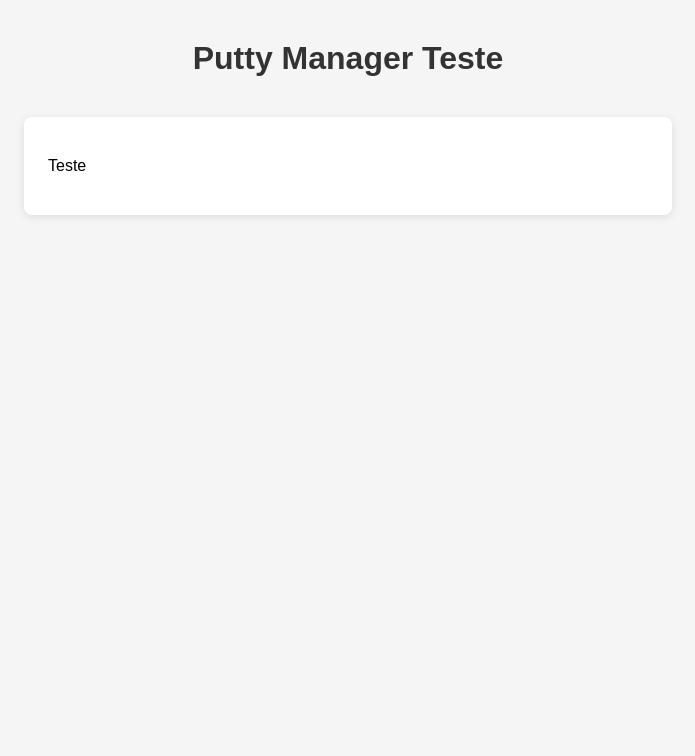
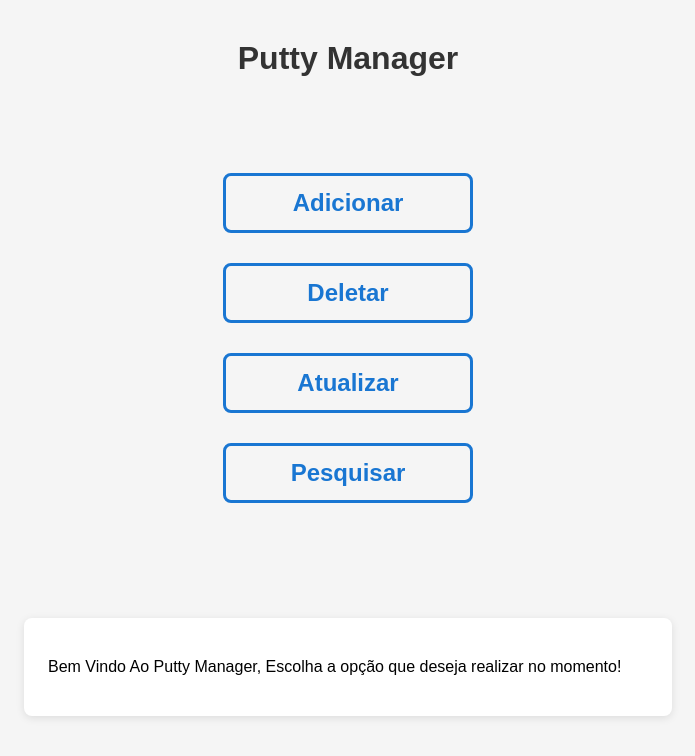
Before and after one commit to Lip1Z/PuttyManager, an Electron app: page public/index.html in a window 900 px wide. Shown: the whole page, without its empty margins (102-797 px from the left). Drawn offline with Linux system fonts and the light colour scheme.

Commit message:
Adicionado botões que redirecionam para outras páginas e criado estilo deles

```diff
--- a/public/index.html
+++ b/public/index.html
@@ -6,9 +6,41 @@
   <meta name="viewport" content="width=device-width, initial-scale=1.0">
   <title>PuttyManager App</title>
   <link rel="stylesheet" href="style.css">
+  <style>
+    #buttons-container {
+      display: flex;
+      flex-direction: column;
+      align-items: center;
+      justify-content: center;
+      min-height: 60vh;
+    }
+    #buttons-container button {
+      width: 250px;
+      height: 60px;
+      font-size: 1.5rem;
+      margin: 15px 0;
+      border-radius: 8px;
+      cursor: pointer;
+      background: transparent;
+      color: #1976d2;
+      border: 3px solid #1976d2;
+      transition: background 0.2s, color 0.2s;
+      font-weight: bold;
+    }
+    #buttons-container button:hover {
+      background: #1976d2;
+      color: #fff;
+    }
+  </style>
 </head>
 <body>
-  <h1>Putty Manager Teste</h1>
+  <h1 style="text-align:center;">Putty Manager </h1>
+  <div id="buttons-container">
+    <button onclick="window.location.href='adicionar.html'">Adicionar</button>
+    <button onclick="window.location.href='deletar.html'">Deletar</button>
+    <button onclick="window.location.href='atualizar.html'">Atualizar</button>
+    <button onclick="window.location.href='pesquisar.html'">Pesquisar</button>
+  </div>
   <div id="app"></div>
   <script src="script.js"></script>
 </body>
--- a/public/script.js
+++ b/public/script.js
@@ -1,4 +1,4 @@
 document.addEventListener('DOMContentLoaded', () => {
   const app = document.getElementById('app');
-  app.innerHTML = `<p>Teste</p>`;
+  app.innerHTML = `<p>Bem Vindo Ao Putty Manager, Escolha a opção que deseja realizar no momento!</p>`;
 });
```
Also changed, not shown: public/adicionar.html (added, +17 -0 lines), public/atualizar.html (added, +17 -0 lines), public/deletar.html (added, +17 -0 lines), public/pesquisar.html (added, +17 -0 lines), public/images/backButton.png (added), 1 other file.
